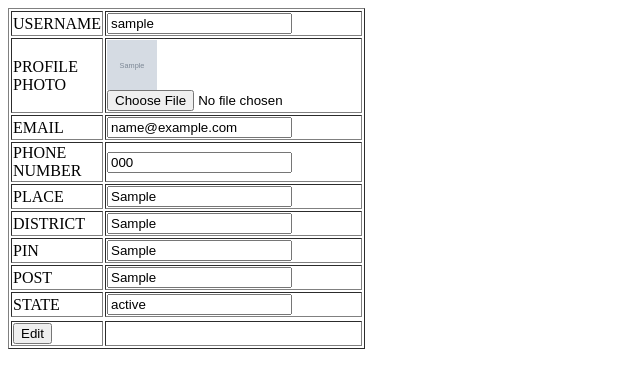
After one commit to AdilVK007/Scrapnetv1, a Django app: page /Myapp/editrto/1 in a window 1280 px wide. The commit adds this page. Shown: the top 388 px of the page, without its empty margins (0-640 px from the left). Run offline with Django 5.2, Linux system fonts and the light colour scheme; tables that the repository leaves empty hold one stand-in row (values such as "Sample post"); grey boxes marked "Sample" are stand-in pictures.

Commit message:
second commit

```diff
--- a/Myapp/models.py
+++ b/Myapp/models.py
@@ -32,6 +32,7 @@ class Policestation(models.Model):
     post = models.CharField(max_length=100)
     district = models.CharField(max_length=100)
     state = models.CharField(max_length=100)
+    siname  = models.CharField(max_length=100)
 
 class Scrapdeaer(models.Model):
     name = models.CharField(max_length=100)
--- a/Myapp/urls.py
+++ b/Myapp/urls.py
@@ -23,7 +23,8 @@ urlpatterns = [
     path('change_password/',views.change_password),
     path('rto_management/',views.rto_management),
     path('rto_view/',views.rto_view),
-    path('rto_view/',views.rtoview_post),
+    path('editrto/<id>', views.editrto),
+    path('deleterto/<id>',views.deleterto),
     path('police_station/',views.police_station),
     path('police_station_view/',views.police_station_view),
     path('scrap_dealer_approve/',views.scrap_dealer_approve),
@@ -36,6 +37,8 @@ urlpatterns = [
     path('login_post/',views.login_post),
     path('change_pass_post/', views.change_pass_post),
     path('rto_management_post/', views.rto_management_post),
+    path('rtoview_post/',views.rtoview_post),
+    path('editro_post/', views.editro_post),
     path('policestation_post/',views.policestation_post),
     path('policestationview_post/', views.policestationview_post),
     path('scrap_dealer_approve_post/',views.scrap_dealer_approve_post),
--- a/Myapp/views.py
+++ b/Myapp/views.py
@@ -57,17 +57,18 @@ def rto_management_post(request):
     post = request.POST['textfield8']
     state = request.POST['textfield9']
 
+    # changes after submit
     l = Login()
     l.username = email
     l.password = phone
-    l.type = 'rto'
+    l.type = 'RTO'
     l.save()
     r = Rto()
     r.username = username
     r.email = email
     r.phone = phone
     fs = FileSystemStorage()
-    date = datetime.datetime.now().strftime("%Y%m%d-%H%M%S")+".jpg"
+    date = datetime.datetime.now().strftime("%Y%M%D-%H%M%S")+".jpg"
     fs.save(date,photo)
     path = fs.url(date)
     r.photo = path
@@ -78,22 +79,74 @@ def rto_management_post(request):
     r.state = state
     r.LOGIN = l
     r.save()
-
     return HttpResponse('''<script>alert("Successfully Registered");window.location='/Myapp/rto_management/'</script>''')
 
 def rto_view(request):
-    return render(request,"Admin/rtoview.html")
+    r = Rto.objects.all()
+    return render(request,"Admin/rtoview.html",{'data':r})
 
 def rtoview_post(request):
     search = request.POST['textfield']
-    return HttpResponse('''rtoview.html''')
+    r = Rto.objects.filter(username__icontains=search)
+    return render(request, "Admin/rtoview.html", {'data': r})
+
+def deleterto(request,id):
+    r = Rto.objects.get(id=id)
+    r.delete()
+    return HttpResponse('''<script>alert("Successfully Deleted");window.location='/Myapp/rto_view/'</script>''')
+
+def editrto(request,id):
+    r = Rto.objects.get(id=id)
+    return render(request,"Admin/editrto.html",{'data':r})
+
+def editro_post(request):
+    username = request.POST['textfield']
+    email = request.POST['textfield3']
+    phone = request.POST['textfield4']
+    place = request.POST['textfield5']
+    district = request.POST['textfield6']
+    pin = request.POST['textfield7']
+    post = request.POST['textfield8']
+    state = request.POST['textfield9']
+    id = request.POST['id']
+
+    # changes after submit
+    # l = Login()
+    # l.username = email
+    # l.password = phone
+    # l.type = 'rto'
+    # l.save()
+
+    r = Rto.objects.get(id=id)
+    if 'textfield2' in request.FILES:
+        photo = request.FILES['textfield2']
+        fs = FileSystemStorage()
+        date = datetime.datetime.now().strftime("%Y%M%D-%H%M%S") + ".jpg"
+        fs.save(date, photo)
+        path = fs.url(date)
+        r.photo = path
+        r.save()
+
+    r.username = username
+    r.email = email
+    r.phone = phone
+
+    r.place = place
+    r.post = post
+    r.pin = pin
+    r.district = district
+    r.state = state
+
+    # r.LOGIN = l
+    r.save()
+    return HttpResponse('''<script>alert("RTO user sucessfully updated");window.location='/Myapp/rto_view/'</script>''')
 
 def police_station(request):
     return render(request,"Admin/policestationmanagement.html")
 
 def policestation_post(request):
     username = request.POST['textfield']
-    photo = request.POST['textfield1']
+    photo = request.FILES['textfield1']
     email = request.POST['textfield2']
     phone = request.POST['textfield3']
     place = request.POST['textfield4']
@@ -101,10 +154,38 @@ def policestation_post(request):
     district = request.POST['textfield6']
     state = request.POST['textfield7']
     siname = request.POST['textfield8']
-    return HttpResponse('''<script>alert("Police station has Successfuly Added");window.location='/Myapp/policestationmanagement/'</script>''')
+    pin = request.POST['textfield9']
+
+    l = Login()
+    l.username = email
+    l.password = phone
+    l.type = 'Police Station'
+    l.save()
+
+    fs = FileSystemStorage()
+    date = datetime.datetime.now().strftime("%Y%M%D-%H%M%S") + ".jpg"
+    fs.save(date, photo)
+    path = fs.url(date)
+
+    pd = Policestation()
+    pd.username = username
+    pd.photo = path
+    pd.email = email
+    pd.phone = phone
+    pd.place = place
+    pd.pin = pin
+    pd.post = post
+    pd.district = district
+    pd.state = state
+    pd.siname = siname
+    pd.LOGIN = l
+    pd.save()
+
+    return HttpResponse('''<script>alert("Police station has Successfuly Added");window.location='/Myapp/police_station/'</script>''')
 
 def police_station_view(request):
-    return render(request,"Admin/pdstationmanagementview.html")
+    obj = Policestation.objects.all()
+    return render(request,"Admin/pdstationmanagementview.html",{'data':obj})
 
 def policestationview_post(request):
     search = request.POST['textfield']
--- a/scrap/urls.py
+++ b/scrap/urls.py
@@ -14,10 +14,12 @@ Including another URLconf
     1. Import the include() function: from django.urls import include, path
     2. Add a URL to urlpatterns:  path('blog/', include('blog.urls'))
 """
+from django.conf import settings
+from django.conf.urls.static import static
 from django.contrib import admin
 from django.urls import path, include
 
 urlpatterns = [
     path('admin/', admin.site.urls),
     path('Myapp/', include('Myapp.urls'))
-]
+]+static(settings.MEDIA_URL,document_root=settings.MEDIA_ROOT)
--- /dev/null
+++ b/templates/Admin/editrto.html
@@ -0,0 +1,57 @@
+<!DOCTYPE html PUBLIC "-//W3C//DTD XHTML 1.0 Transitional//EN" "http://www.w3.org/TR/xhtml1/DTD/xhtml1-transitional.dtd">
+<html xmlns="http://www.w3.org/1999/xhtml">
+<head>
+<meta http-equiv="Content-Type" content="text/html; charset=utf-8" />
+<title>Untitled Document</title>
+</head>
+
+<body>
+<form action="/Myapp/editro_post/" method="post" enctype="multipart/form-data"><table width="200" border="1">
+    {% csrf_token %}
+    <input type="hidden" name="id" value="{{ data.id }}">
+  <tr>
+    <td>USERNAME</td>
+    <td><input type="text" name="textfield" id="textfield" value="{{ data.username }}" /></td>
+  </tr>
+  <tr>
+    <td>PROFILE PHOTO</td>
+    <td><img src="{{ data.photo }}" alt="" height="50px" width="50px"/>
+        <input type="file" name="textfield2" id="textfield2" /></td>
+  </tr>
+  <tr>
+    <td>EMAIL</td>
+    <td><input type="text" name="textfield3" id="textfield3" value="{{ data.email }}" /></td>
+  </tr>
+  <tr>
+    <td>PHONE NUMBER</td>
+    <td><input type="text" name="textfield4" id="textfield4" value="{{ data.phone }}" /></td>
+  </tr>
+  <tr>
+    <td>PLACE</td>
+    <td><input type="text" name="textfield5" id="textfield5" value="{{ data.place }}" /></td>
+  </tr>
+  <tr>
+    <td>DISTRICT</td>
+    <td><input type="text" name="textfield6" id="textfield6" value="{{ data.district }}" /></td>
+  </tr>
+  <tr>
+    <td>PIN</td>
+    <td><input type="text" name="textfield7" id="textfield7" value="{{ data.pin }}" /></td>
+  </tr>
+   <tr>
+    <td>POST</td>
+    <td><input type="text" name="textfield8" id="textfield8" value="{{ data.post }}" /></td>
+  </tr>
+    <tr>
+    <td>STATE</td>
+    <td><input type="text" name="textfield9" id="textfield9" value="{{ data.state }}" /></td>
+  </tr>
+  <tr>
+  <tr>
+    <td><input type="submit" name="button" id="button" value="Edit" /></td>
+    <td>&nbsp;</td>
+  </tr>
+</table>
+</form>
+</body>
+</html>
--- a/templates/Admin/pdstationmanagementview.html
+++ b/templates/Admin/pdstationmanagementview.html
@@ -11,7 +11,7 @@
  <table width="200" border="1">
   <tr>
     <td><input type="text" name="textfield" id="textfield" /></td>
-    <td><input type="submit" name="button" id="button" value="GO"/></td>
+    <td><input type="submit" name="button" id="button" value="Search"/></td>
   </tr>
 </table>
  <table width="200" border="1">
```
Also changed, not shown: templates/Admin/policestationmanagement.html (+6 -2 lines), templates/Admin/rtoview.html (+5 -5 lines).
